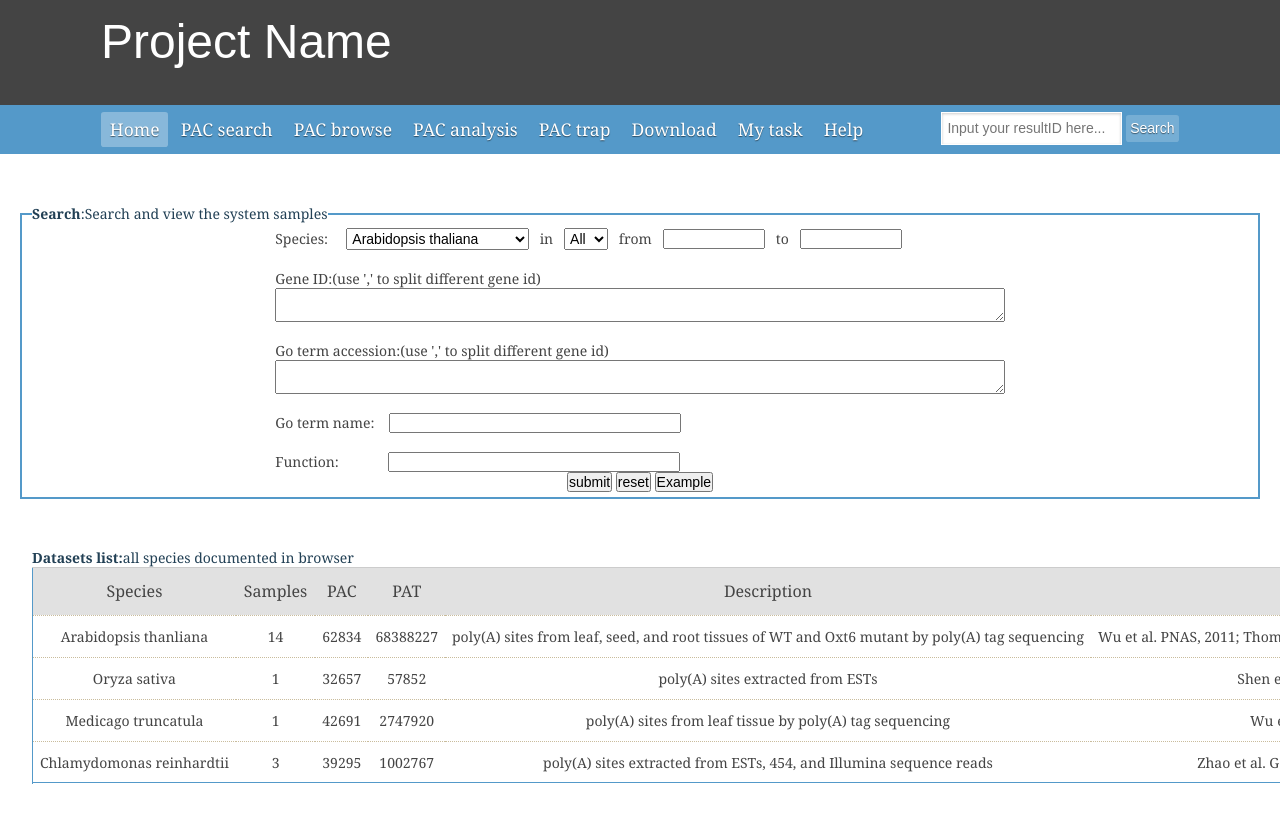
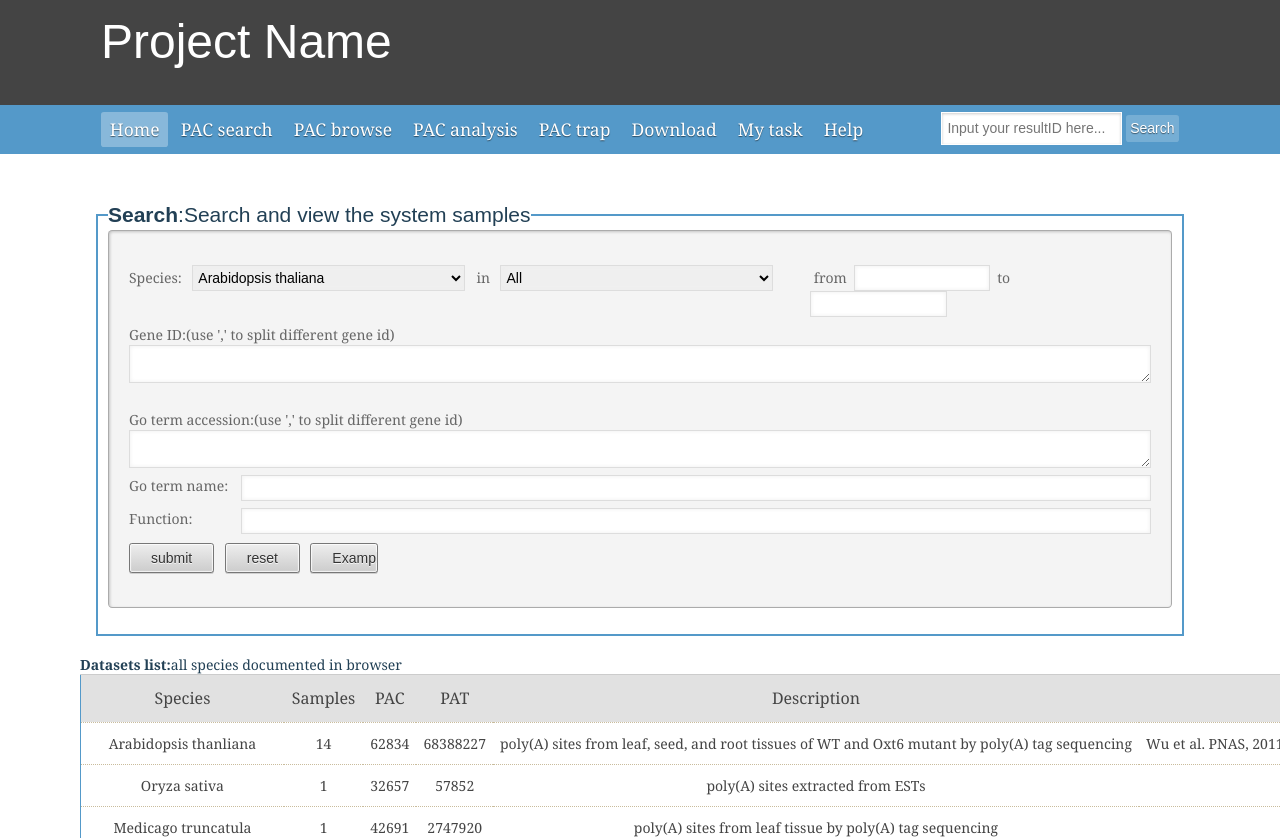
Before and after one commit to zhangyumin/front, a PHP site: page /jbrowse/search.php in a window 1280 px wide; the page is wider, and only the part inside the window is pictured. Shown: the top 838 px of that part. Run offline with PHP 8.4, Linux system fonts and the light colour scheme; data that the repository does not hold is empty; grey boxes are pictures that could not be loaded.

Commit message:
update search.php and its css

```diff
--- a/analysis.php
+++ b/analysis.php
@@ -49,9 +49,9 @@
     <div class="ym-wrapper">
        <fieldset style="margin: 50px auto 50px auto ;width: 95%;">
             <legend>
-                <span class="h3_italic" >
+                <h4 >
                     <font color="#224055" ><b>Search</b>:Search and view the system samples</font>
-                </span>
+                </h4>
             </legend>
             <div class="ym-grid">
                 <div id="search">
--- a/css/custom.css
+++ b/css/custom.css
@@ -126,3 +126,12 @@ fieldset{
     #search .ym-fbox{
         padding: 0;
     }
+    .ym-form #getback label,.ym-form #getback select,.ym-form #getback input{
+        display: inline;
+    }
+    #getback .ym-fbox{
+        padding:0;
+    }
+    #getback input{
+        width:68px;
+    }
--- a/css/yaml/screen/typography.css
+++ b/css/yaml/screen/typography.css
@@ -86,7 +86,6 @@
     /* font-size: 21px; */
     font-size: 150%;
     line-height: 1;
-    margin: 0 0 1em 0;
   }
 
   h5 {
--- a/search.php
+++ b/search.php
@@ -137,36 +137,55 @@
                     }
                 }
         </script>
+        <div class="ym-wrapper">
             <fieldset style="margin: 50px auto 0 auto ;width: 95%;">
                 <legend>
-                        <span class="h3_italic" >
+                    <h4>
                         <font color="#224055" ><b>Search</b>:Search and view the system samples</font>
-                        </span>
+                    </h4>
                 </legend>
-           <div style="width:60%;margin:0 auto;">
+               <div class="box info ym-form">
                    <form name="search" method="post" id="getback" action="search_result.php">
+                       <div class="ym-grid ym-fbox">
+                            <div class="ym-g33 ym-gl">
                                 <label for="species" style="margin-right:2%;">Species:</label>
-                   <select id="species" name="species" style="width:25%" onclick="getchr()">
+                                <select id="species" name="species" style="width:80%" onclick="getchr()">
                                     <option value="arab" selected="selected">Arabidopsis thaliana</option>
                                      <option value="japonica">Japonica rice</option>
                                     <option value="mtr">Medicago truncatula</option>
                                     <option value="chlamy">Chlamydomonas reinhardtii (Green alga)</option>
                                 </select>
-                   <label for="chr" style="margin: 0 1%">in</label>
-                        <select id="chr" name="chr" style="width:6%">
+                            </div>
+                            <div class="ym-g33 ym-gl">
+                               <label for="chr" style="margin: 0 2%">in</label>
+                                    <select id="chr" name="chr" style="width:80%">
                                         <option value="all" selected="selected">All</option>
                                     </select>
+                            </div>
+                            <div class="ym-g33 ym-gl">
                                <label for="start" style="margin:0 1%;"> from</label>
-                        <input type="text" name="start" id="start" style="width:14%">
+                                <input type="text" name="start" id="start" style="width:40%">
                                <label for="end" style="margin:0 1%;"> to</label>
-                        <input type="text" name="end" id="end" style="width:14%"><br>
-<!--                        &nbsp;for
-                        <input type="text" name="keyword" style="width:20%;">-->
-                        <br><label for="gene_id">Gene ID:(use ',' to split different gene id)</label><br><textarea style="width:100%" name="gene_id"></textarea><br>
-                        <br><label for="go_accession">Go term accession:(use ',' to split different gene id)</label><br><textarea style="width:100%" name='go_accession' id="go_accession"></textarea><br>
-                        <br><label for="go_name" style="padding-right:2%;">Go term name:</label><input type='text' name='go_name' style="width: 40%"/><br>
-                        <br><label for="function" style="padding-right:6.7%;">Function:</label><input type='text' name='function' style="width:40%;"/><br>
-                        <div style="text-align:center;">
+                               <input type="text" name="end" id="end" style="width:40%">
+                            </div>
+                        </div>
+                        <div class="ym-grid ym-fbox">
+                            <label for="gene_id">Gene ID:(use ',' to split different gene id)</label>
+                            <textarea style="width:100%" name="gene_id"></textarea><br>
+                        </div>
+                        <div class="ym-grid ym-fbox">
+                            <label for="go_accession">Go term accession:(use ',' to split different gene id)</label>
+                            <textarea style="width:100%" name='go_accession' id="go_accession"></textarea>
+                        </div>
+                        <div class="ym-grid ym-fbox">
+                            <label for="go_name" >Go term name:</label>
+                            <input type='text' name='go_name' class="ym-gr" style="width:89%;"/>
+                        </div>
+                        <div class="ym-grid ym-fbox">
+                            <label for="function" >Function:</label>
+                            <input type='text' name='function' class="ym-gr" style="width:89%;"/>
+                        <div>
+                        <div class="ym-grid ym-fbox">
                                 <button type="submit">submit</button>
                                 <button type="reset">reset</button>
                                 <input type="button" onclick="search_example()" value="Example">
@@ -197,22 +216,15 @@
                         </div>
                         </form>
                </div>
-
-<!--           <div class="tips" style="font-size: 10px;">
-               Dataset description: detailed description on the searching dataset can be referred by unfolding more description in the dataset table.
-               <br>
-               Tips for searching: search using a ID, gene name, symbols or description variable in publications and databases.
-
-           </div>-->
             </fieldset>
             <br>
-        <div class="table-tools" style="margin: 30px auto 20px auto;width:95%;;">
+            <div class="table-tools" >
                 <legend>
                     <span style="margin:auto;">
                         <font color="#224055"><b>Datasets list:</b>all species documented in browser</font>
                     </span>
                 </legend>
-            <table cellspacing="1" cellpadding="0" border="0" style="border:1px solid #5499c9;width:100%">
+                <table cellspacing="1" cellpadding="0" border="0" style="border:1px solid #5499c9;">
                     <tbody>
                         <tr class="theme">
                             <td class="theme" bgcolor="#e1e1e1" align="center" height="24">Species</td>
@@ -498,6 +510,7 @@
                     </tbody>
                 </table><br>
             </div>
+        </div>
         <div class="bottom">
         <?php
             include"footer.php";
```
Lines whose indentation alone changed are shown as unchanged.
